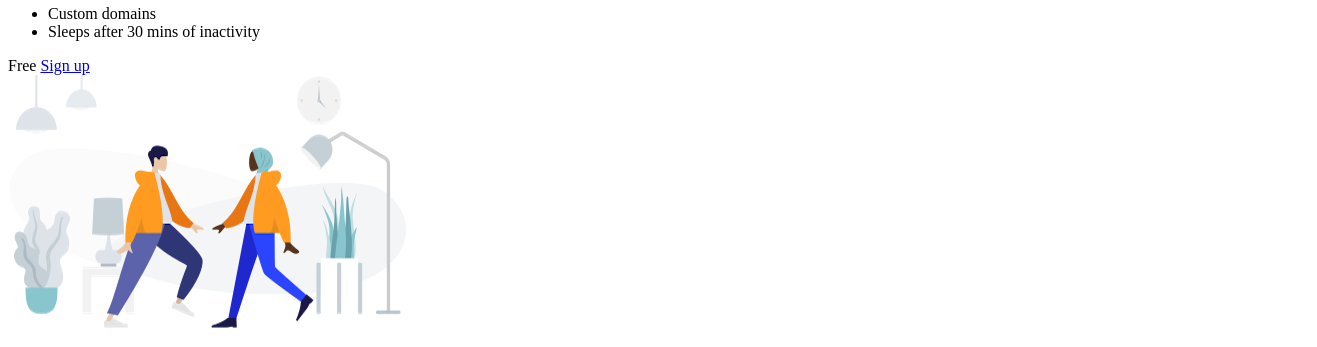
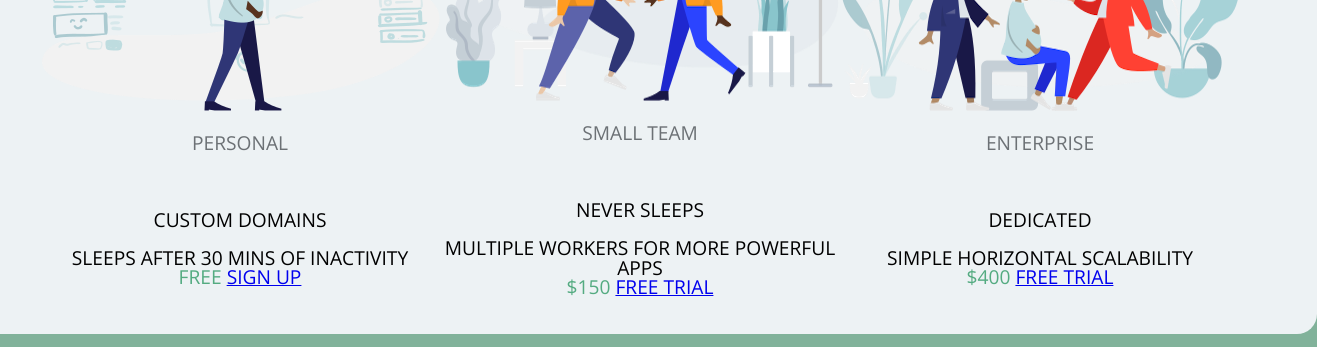
Before and after one commit to MachkrXXIV/pricing-panel, a plain HTML site: page index.html in a window 1280 px wide. Shown: the part 328-675 px from the top of the page, 1317 px wide, since content can reach past the window. Drawn offline with nearby package versions, Linux system fonts and the light colour scheme.

Commit message:
positioning

```diff
--- a/index.html
+++ b/index.html
@@ -8,11 +8,12 @@
       rel="stylesheet"
       href="https://fonts.googleapis.com/css?family=Open+Sans:400,600,700"
     />
+    <link rel="stylesheet" href="reset.css" />
     <link rel="stylesheet" href="style.css" />
   </head>
 
   <body>
-    <div class="panel pricing-table">
+    <div class="panel-pricing-table">
       <div class="pricing-plan">
         <img src="icons/icon1.png" alt="" class="pricing-img" />
         <h2 class="pricing-header">Personal</h2>
--- /dev/null
+++ b/reset.css
@@ -0,0 +1,129 @@
+/* http://meyerweb.com/eric/tools/css/reset/
+   v2.0 | 20110126
+   License: none (public domain)
+*/
+
+html,
+body,
+div,
+span,
+applet,
+object,
+iframe,
+h1,
+h2,
+h3,
+h4,
+h5,
+h6,
+p,
+blockquote,
+pre,
+a,
+abbr,
+acronym,
+address,
+big,
+cite,
+code,
+del,
+dfn,
+em,
+img,
+ins,
+kbd,
+q,
+s,
+samp,
+small,
+strike,
+strong,
+sub,
+sup,
+tt,
+var,
+b,
+u,
+i,
+center,
+dl,
+dt,
+dd,
+ol,
+ul,
+li,
+fieldset,
+form,
+label,
+legend,
+table,
+caption,
+tbody,
+tfoot,
+thead,
+tr,
+th,
+td,
+article,
+aside,
+canvas,
+details,
+embed,
+figure,
+figcaption,
+footer,
+header,
+hgroup,
+menu,
+nav,
+output,
+ruby,
+section,
+summary,
+time,
+mark,
+audio,
+video {
+  margin: 0;
+  padding: 0;
+  border: 0;
+  font-size: 100%;
+  font: inherit;
+  vertical-align: baseline;
+}
+/* HTML5 display-role reset for older browsers */
+article,
+aside,
+details,
+figcaption,
+figure,
+footer,
+header,
+hgroup,
+menu,
+nav,
+section {
+  display: block;
+}
+body {
+  line-height: 1;
+}
+ol,
+ul {
+  list-style: none;
+}
+blockquote,
+q {
+  quotes: none;
+}
+blockquote:before,
+blockquote:after,
+q:before,
+q:after {
+  content: "";
+  content: none;
+}
+table {
+  border-collapse: collapse;
+  border-spacing: 0;
+}
--- a/style.css
+++ b/style.css
@@ -0,0 +1,50 @@
+*,
+*::before,
+*::after {
+  box-sizing: border-box;
+}
+
+html {
+  font-family: Open Sans;
+}
+
+body {
+  min-height: 100vh;
+  min-width: 100vw;
+  display: flex;
+  justify-content: center;
+  align-items: center;
+  background-color: #81b29a;
+}
+
+.panel-pricing-table {
+  padding: 2em 4em;
+  display: flex;
+  justify-content: center;
+  align-items: center;
+  background-color: #edf2f4;
+  border-radius: 20px;
+  font-size: 1.2rem;
+  text-transform: uppercase;
+}
+
+.pricing-plan {
+  text-align: center;
+}
+
+.pricing-header {
+  margin-top: 1em;
+  margin-bottom: 3em;
+
+  color: #6c7175;
+}
+
+.pricing-features {
+  display: flex;
+  flex-flow: column;
+  gap: 1em;
+}
+
+.pricing-price {
+  color: hsl(151, 34%, 50%);
+}
```
